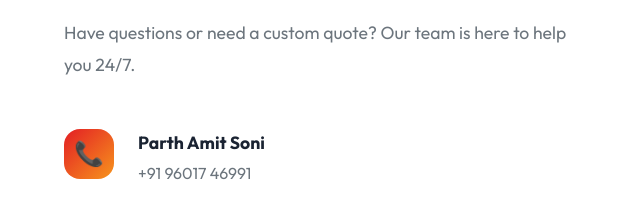
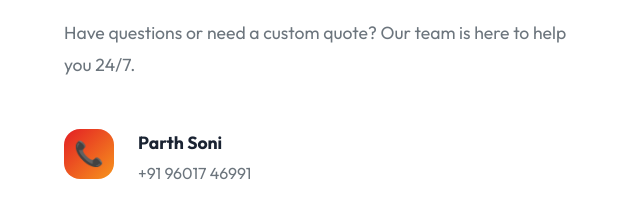
Before and after one commit to mkdhruv09/devtravels, a plain HTML site: page index.html in a window 1280 px wide. Shown: the part 5362-5577 px from the top of the page, 0-640 px from the left. Drawn offline with Linux system fonts and the light colour scheme.

Commit message:
Update index.html

```diff
--- a/index.html
+++ b/index.html
@@ -398,7 +398,7 @@
                         <div class="contact-method">
                             <div class="method-icon">📞</div>
                             <div class="method-content">
-                                <h4>Parth Amit Soni</h4>
+                                <h4>Parth Soni</h4>
                                 <a href="tel:+911234567890">+91 96017 46991</a>
                             </div>
                         </div>
```
